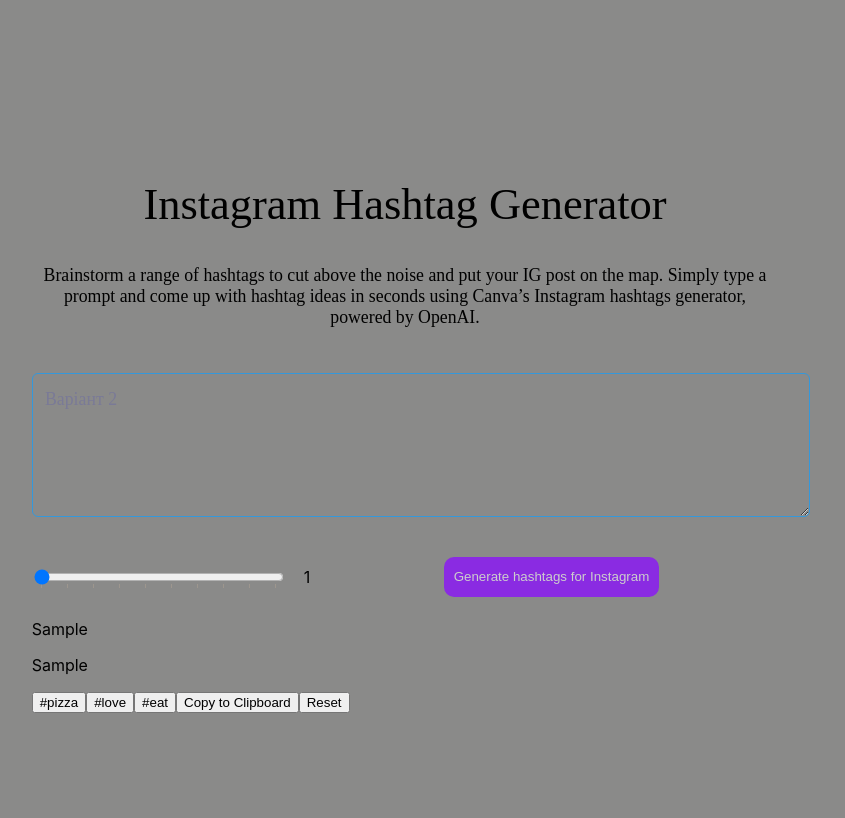
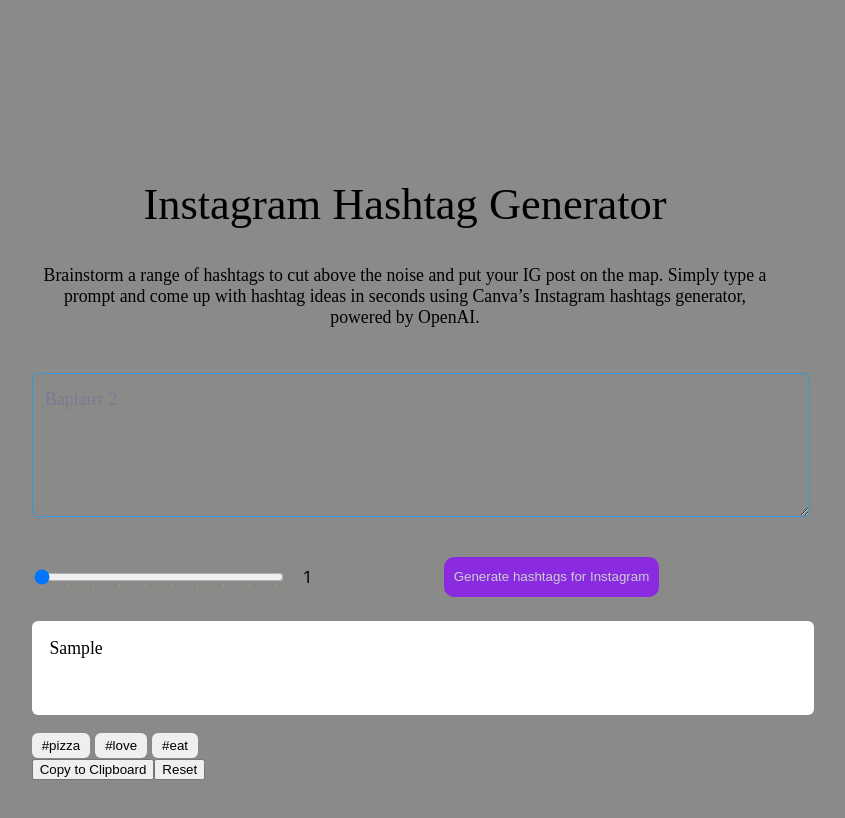
Before and after one commit to pylypchukroman/smart_hashtag_generator, a React (Create React App) app in the folder hashtag_generator/: page / in a window 1280 px wide. Both pictures are taken after typing "Sample" into the empty fields and a click on the button "Generate hashtags for Instagram". Shown: the top 818 px of the page, without its empty margins (235-1080 px from the left). Built offline with nearby package versions, Linux system fonts and the light colour scheme.

Commit message:
added styles for output

```diff
--- a/hashtag_generator/src/components/Hashtag/Hashtag.jsx
+++ b/hashtag_generator/src/components/Hashtag/Hashtag.jsx
@@ -1,10 +1,12 @@
 import React from "react";
+import styles from '../Hashtag/Hashtag.module.scss'
 
 
 export const Hashtag = ({ hashtag, handleButtonClick }) => {
 
     return (
         <button
+            className={styles.button}
             type="button"
             onClick={() => handleButtonClick(hashtag)}
         >
--- a/hashtag_generator/src/components/Hashtag/Hashtag.module.scss
+++ b/hashtag_generator/src/components/Hashtag/Hashtag.module.scss
@@ -1,2 +1,10 @@
 @use 'src/styles/mixins';
 @use 'src/styles/varibles';
+
+.button {
+  width: auto;
+  padding: 5px 10px;
+  border-radius: 6px;
+  border: none;
+  margin-right: 5px;
+}
--- a/hashtag_generator/src/components/MainInput/MainInput.jsx
+++ b/hashtag_generator/src/components/MainInput/MainInput.jsx
@@ -64,7 +64,6 @@
                     Generate hashtags for Instagram
                 </button>
             </div>
-            <p>{inputValue}</p>
         </form>
     );
 };
--- a/hashtag_generator/src/components/Output/Output.jsx
+++ b/hashtag_generator/src/components/Output/Output.jsx
@@ -2,27 +2,25 @@
 import {InputContext} from "../../context/inputContext";
 import {HashtagContext} from "../../context/hashtagsContext";
 import {Hashtag} from "../Hashtag/Hashtag";
-import styles from '../Output/Output.styles.scss'
+import styles from './Output.module.scss'
 
 export const Output = () => {
     const { input, setInput } = useContext(InputContext);
     const { hashtags, setHashtags } = useContext(HashtagContext);
-    const [output, setOutput] = useState([]);
+    const [hashtagsToShow, setHashtagsToShow] = useState([]);
 
 
     const handleButtonClick = (hash) => {
-        if (output.includes(hash)) {
-            setOutput(output.filter(x => x !== hash));
+        if (hashtagsToShow.includes(hash)) {
+            setHashtagsToShow(hashtagsToShow.filter(x => x !== hash));
         } else {
-            setOutput([...output,hash]);
+            setHashtagsToShow([...hashtagsToShow,hash]);
         }
-
     };
-
 
     const handleSaveButtonClick = async () => {
         try {
-            await navigator.clipboard.writeText(`${input}\n${output.join(' ')}`);
+            await navigator.clipboard.writeText(`${input}\n${hashtagsToShow.join(' ')}`);
             alert('DONE')
         } catch (err) {
             console.error('error', err);
@@ -33,20 +31,22 @@
     const handleResetButtonClick = () => {
         setInput(' ');
         setHashtags([]);
-        setOutput([]);
+        setHashtagsToShow([]);
     };
 
     return (
         <div>
-            <p className={styles.mainText}>
-                {input ? input : 'input'}
+            <p className={styles.mainTextMsg}>
+                {input}
             </p>
-            <p>
-                {output}
+            <p className={styles.hashtags}>
+                {hashtagsToShow.join(' ')}
             </p>
-            {hashtags.map(hashtag => (
-                <Hashtag hashtag={hashtag} handleButtonClick={handleButtonClick}/>
-            ))}
+            <div>
+                {hashtags.map(hashtag => (
+                    <Hashtag hashtag={hashtag} handleButtonClick={handleButtonClick}/>
+                ))}
+            </div>
                 <button
                     type="button"
                     onClick={handleSaveButtonClick}
--- /dev/null
+++ b/hashtag_generator/src/components/Output/Output.module.scss
@@ -0,0 +1,31 @@
+@use 'src/styles/mixins';
+@use 'src/styles/varibles';
+
+.mainTextMsg {
+  @include mixins.size('padding-top', 10, 20);
+  @include mixins.size('padding-left', 10, 20);
+  @include mixins.size('padding-right', 10, 20);
+  @include mixins.size('font-size', 10, 20);
+  padding-bottom: 0;
+  margin-bottom: 0;
+  width: 100%;
+  font-family: Ubuntu, serif;
+  height: auto;
+  background-color: white;
+  border-top-left-radius: 6px;
+  border-top-right-radius: 6px;
+  overflow-wrap: break-word;
+}
+.hashtags {
+  @include mixins.size('padding', 10, 20);
+  @include mixins.size('font-size', 10, 20);
+  color: #0B44CD;
+  margin-top: 0;
+  width: 100%;
+  font-family: Ubuntu, serif;
+  min-height: 20px;
+  background-color: white;
+  border-bottom-left-radius: 6px;
+  border-bottom-right-radius: 6px;
+  overflow-wrap: break-word;
+}
--- a/hashtag_generator/src/components/Output/Output.styles.scss
+++ /dev/null
@@ -1,8 +0,0 @@
-@use 'src/styles/mixins';
-@use 'src/styles/varibles';
-
-.mainText {
-  //@include mixins.size('padding', 50, 50);
-  color: red;
-  border: 1px solid red;
-}
```
